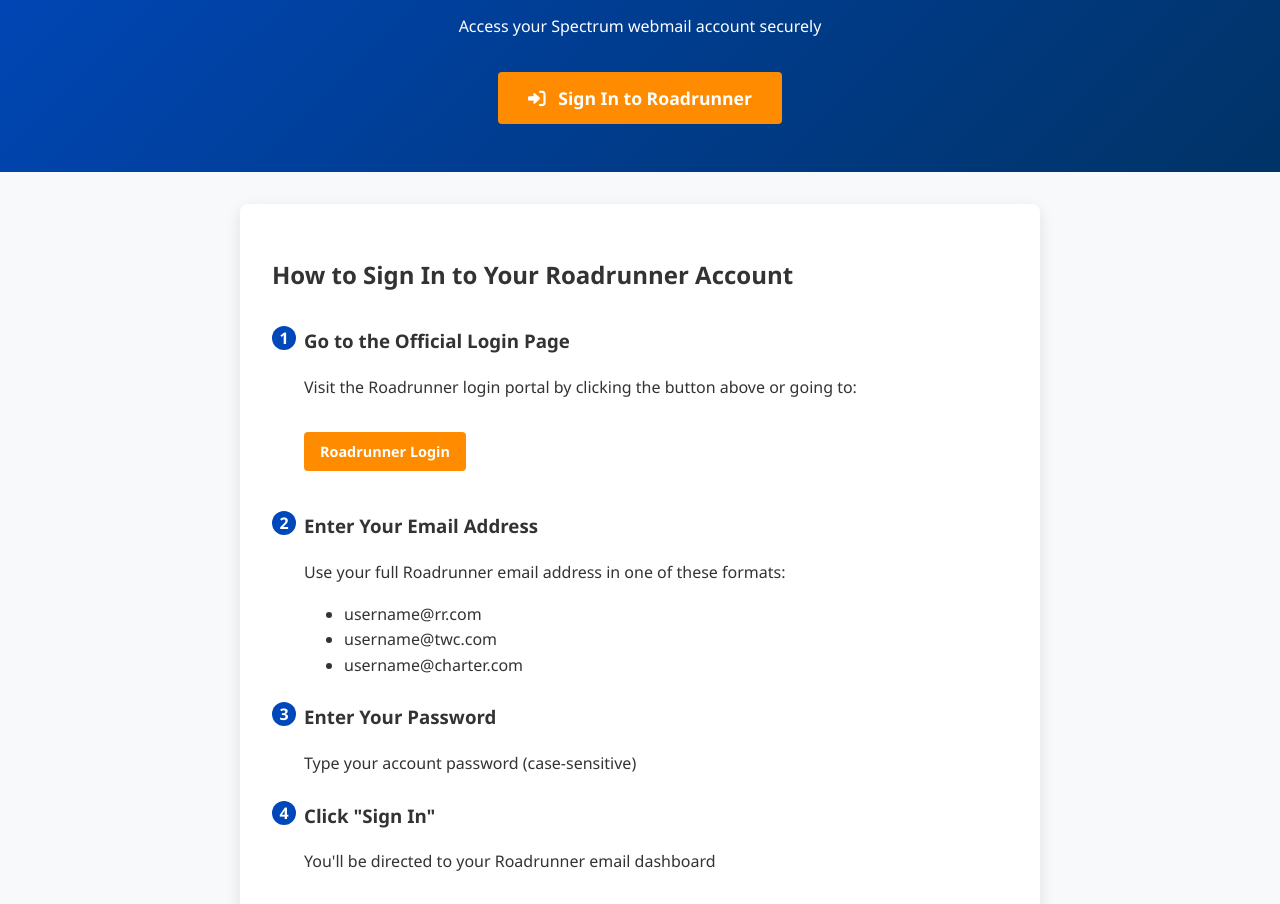
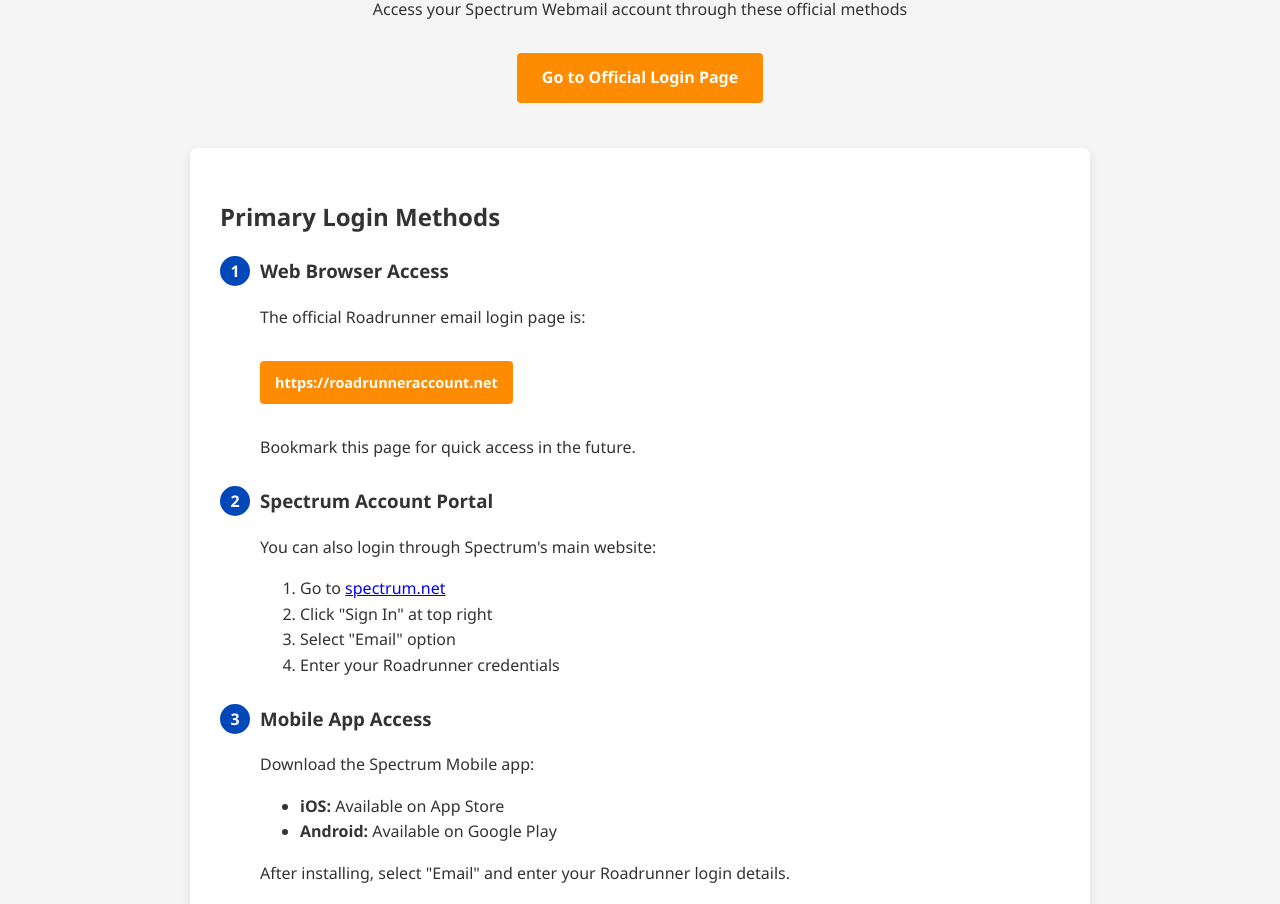
Before and after one commit to Forgive-me-A/roadrunner-sign-in, a plain HTML site: page index.html in a window 1280 px wide. Shown: the part 112-1016 px from the top of the page. Drawn offline with Linux system fonts and the light colour scheme.

Commit message:
Update index.html

```diff
--- a/index.html
+++ b/index.html
@@ -3,188 +3,165 @@
 <head>
     <meta charset="UTF-8">
     <meta name="viewport" content="width=device-width, initial-scale=1.0">
-    <title>Roadrunner Email Login | Spectrum Webmail Access</title>
+    <title>How to Access Roadrunner Email Login | Spectrum Webmail</title>
 
-     <!-- Search Engine Verification -->
-    <meta name="google-site-verification" content="lU6MgVAmLQXn6EdigLoRQJ7jv9PkygMrLRQtjbuk5xQ" />
-    <meta name="msvalidate.01" content="649552A7F8FC8C674CD07172F20F2D02" />
-
-    <!-- Zendesk Widget Script -->
-    <script id="ze-snippet" src="https://static.zdassets.com/ekr/snippet.js?key=7668c976-0fb7-47ee-8740-3e9115bdb10f"></script>
+    <!-- Favicon -->
+    <link rel="icon" type="image/png" href="https://www.spectrum.com/favicon.ico">
 
     <style>
         :root {
-            --primary-blue: #0047ba;
+            --spectrum-blue: #0047ba;
             --spectrum-orange: #ff8c00;
-            --dark-blue: #003366;
-            --light-gray: #f8f9fa;
+            --light-gray: #f5f5f5;
         }
         body {
             font-family: 'Segoe UI', Tahoma, Geneva, Verdana, sans-serif;
             line-height: 1.6;
+            color: #333;
             background: var(--light-gray);
-            color: #333;
-            margin: 0;
-            padding: 0;
+            max-width: 900px;
+            margin: 0 auto;
+            padding: 20px;
         }
-        .header {
-            background: linear-gradient(135deg, var(--primary-blue), var(--dark-blue));
-            color: white;
-            padding: 2rem 1rem;
+        header {
             text-align: center;
-            position: relative;
+            margin-bottom: 30px;
         }
-        .login-container {
-            max-width: 800px;
-            margin: 2rem auto;
-            padding: 0 1.5rem;
+        h1 {
+            color: var(--spectrum-blue);
+            margin-bottom: 10px;
         }
-        .login-card {
+        .login-box {
             background: white;
             border-radius: 8px;
-            padding: 2rem;
-            box-shadow: 0 5px 15px rgba(0,0,0,0.1);
-            margin-bottom: 2rem;
+            padding: 30px;
+            box-shadow: 0 3px 10px rgba(0,0,0,0.1);
+            margin-bottom: 30px;
         }
-        .btn-signin {
+        .login-btn {
             display: inline-block;
             background: var(--spectrum-orange);
             color: white;
-            padding: 12px 30px;
+            padding: 12px 25px;
+            text-decoration: none;
             border-radius: 4px;
-            text-decoration: none;
             font-weight: 600;
-            font-size: 1.1rem;
-            transition: all 0.3s ease;
-            margin: 1rem 0;
-            border: none;
-            cursor: pointer;
+            margin: 15px 0;
+            transition: all 0.3s;
         }
-        .btn-signin:hover {
+        .login-btn:hover {
             background: #e67e00;
             transform: translateY(-2px);
-            box-shadow: 0 4px 8px rgba(0,0,0,0.2);
         }
-        .btn-signin i {
-            margin-right: 8px;
-        }
-        .steps {
-            margin: 2rem 0;
-        }
-        .step {
-            margin-bottom: 1.5rem;
-            padding-left: 2rem;
+        .method {
+            margin-bottom: 25px;
+            padding-left: 40px;
             position: relative;
         }
-        .step-number {
+        .method-number {
             position: absolute;
             left: 0;
-            width: 24px;
-            height: 24px;
-            background: var(--primary-blue);
+            width: 30px;
+            height: 30px;
+            background: var(--spectrum-blue);
             color: white;
             border-radius: 50%;
             text-align: center;
-            line-height: 24px;
+            line-height: 30px;
             font-weight: bold;
         }
-        .support-section {
+        .note {
+            background: #fff8e1;
+            border-left: 4px solid #ffc107;
+            padding: 15px;
+            margin: 20px 0;
+        }
+        .support {
             background: #f0f7ff;
-            padding: 1.5rem;
+            padding: 20px;
             border-radius: 8px;
-            margin-top: 2rem;
-        }
-        footer {
-            background: #333;
-            color: white;
-            text-align: center;
-            padding: 2rem;
-            margin-top: 3rem;
-        }
-        @media (max-width: 768px) {
-            .login-container {
-                padding: 0 1rem;
-            }
-            .login-card {
-                padding: 1.5rem;
-            }
         }
     </style>
-    <link rel="stylesheet" href="https://cdnjs.cloudflare.com/ajax/libs/font-awesome/6.0.0/css/all.min.css">
+    <!-- Zendesk Widget -->
+    <script id="ze-snippet" src="https://static.zdassets.com/ekr/snippet.js?key=7668c976-0fb7-47ee-8740-3e9115bdb10f"></script>
 </head>
 <body>
-    <!-- Header with Login Button -->
-    <div class="header">
-        <h1>Roadrunner Email Sign In</h1>
-        <p>Access your Spectrum webmail account securely</p>
-        <a href="https://roadrunneraccount.net" class="btn-signin">
-            <i class="fas fa-sign-in-alt"></i> Sign In to Roadrunner
-        </a>
-    </div>
+    <header>
+        <h1>How to Reach Roadrunner Email Login</h1>
+        <p>Access your Spectrum Webmail account through these official methods</p>
+        <a href="https://roadrunneraccount.net" class="login-btn">Go to Official Login Page</a>
+    </header>
 
-    <!-- Main Content -->
-    <div class="login-container">
-        <div class="login-card">
-            <h2>How to Sign In to Your Roadrunner Account</h2>
+    <div class="login-box">
+        <h2>Primary Login Methods</h2>
 
-            <div class="steps">
-                <div class="step">
-                    <div class="step-number">1</div>
-                    <h3>Go to the Official Login Page</h3>
-                    <p>Visit the Roadrunner login portal by clicking the button above or going to:</p>
-                    <a href="https://roadrunneraccount.net" class="btn-signin" style="display: inline-block; padding: 8px 16px; font-size: 0.9rem;">
-                       Roadrunner Login
-                    </a>
-                </div>
+        <div class="method">
+            <div class="method-number">1</div>
+            <h3>Web Browser Access</h3>
+            <p>The official Roadrunner email login page is:</p>
+            <a href="https://roadrunneraccount.net" class="login-btn" style="display: inline-block; padding: 10px 15px; font-size: 0.9rem;">
+                https://roadrunneraccount.net
+            </a>
+            <p>Bookmark this page for quick access in the future.</p>
+        </div>
 
-                <div class="step">
-                    <div class="step-number">2</div>
-                    <h3>Enter Your Email Address</h3>
-                    <p>Use your full Roadrunner email address in one of these formats:</p>
-                    <ul>
-                        <li>username@rr.com</li>
-                        <li>username@twc.com</li>
-                        <li>username@charter.com</li>
-                    </ul>
-                </div>
+        <div class="method">
+            <div class="method-number">2</div>
+            <h3>Spectrum Account Portal</h3>
+            <p>You can also login through Spectrum's main website:</p>
+            <ol>
+                <li>Go to <a href="https://www.spectrum.net">spectrum.net</a></li>
+                <li>Click "Sign In" at top right</li>
+                <li>Select "Email" option</li>
+                <li>Enter your Roadrunner credentials</li>
+            </ol>
+        </div>
 
-                <div class="step">
-                    <div class="step-number">3</div>
-                    <h3>Enter Your Password</h3>
-                    <p>Type your account password (case-sensitive)</p>
-                </div>
+        <div class="method">
+            <div class="method-number">3</div>
+            <h3>Mobile App Access</h3>
+            <p>Download the Spectrum Mobile app:</p>
+            <ul>
+                <li><strong>iOS:</strong> Available on App Store</li>
+                <li><strong>Android:</strong> Available on Google Play</li>
+            </ul>
+            <p>After installing, select "Email" and enter your Roadrunner login details.</p>
+        </div>
 
-                <div class="step">
-                    <div class="step-number">4</div>
-                    <h3>Click "Sign In"</h3>
-                    <p>You'll be directed to your Roadrunner email dashboard</p>
-                </div>
-            </div>
-
-            <div class="support-section">
-                <h3><i class="fas fa-life-ring"></i> Need Help Signing In?</h3>
-                <p>Our support team is available 24/7 to assist with login issues:</p>
-                <ul>
-                    <li>Click the help icon in the bottom-right corner for live chat</li>
-                    <li>Call Spectrum customer support: 1-855-707-7328</li>
-                    <li>For password reset, click "Forgot Password" on the login page</li>
-                </ul>
-            </div>
+        <div class="note">
+            <h3>Important Security Notice</h3>
+            <p>Only use official Spectrum/Roadrunner websites and apps. Never enter your credentials on third-party sites.</p>
         </div>
     </div>
 
-    <footer>
-        <p>&copy; 2023 Roadrunner Email Service. Part of Spectrum.</p>
-        <p>
-            <a href="#" style="color: #ff8c00;">Privacy Policy</a> |
-            <a href="#" style="color: #ff8c00;">Terms of Service</a> |
-            <a href="#" style="color: #ff8c00;">Contact Support</a>
-        </p>
-    </footer>
+    <div class="support">
+        <h2>Troubleshooting Access Issues</h2>
 
-    <script>
-        // Zendesk widget will automatically load from the script in head
-        // Additional JavaScript can be added here if needed
-    </script>
+        <div class="method">
+            <div class="method-number">!</div>
+            <h3>Login Page Not Loading?</h3>
+            <p>Try these solutions:</p>
+            <ul>
+                <li>Clear your browser cache and cookies</li>
+                <li>Try a different web browser</li>
+                <li>Check Spectrum's <a href="https://www.spectrum.net/support/">service status page</a></li>
+            </ul>
+        </div>
+
+        <div class="method">
+            <div class="method-number">!</div>
+            <h3>Need Immediate Help?</h3>
+            <p>Contact Spectrum support:</p>
+            <ul>
+                <li>Phone: 1-855-707-7328</li>
+                <li>Live chat: Click the help icon in bottom-right corner</li>
+                <li>Twitter: @Ask_Spectrum</li>
+            </ul>
+        </div>
+    </div>
+
+    <div style="text-align: center; margin: 40px 0;">
+        <a href="https://roadrunneraccount.net" class="login-btn">Access Roadrunner Email Now</a>
+    </div>
 </body>
 </html>
```
